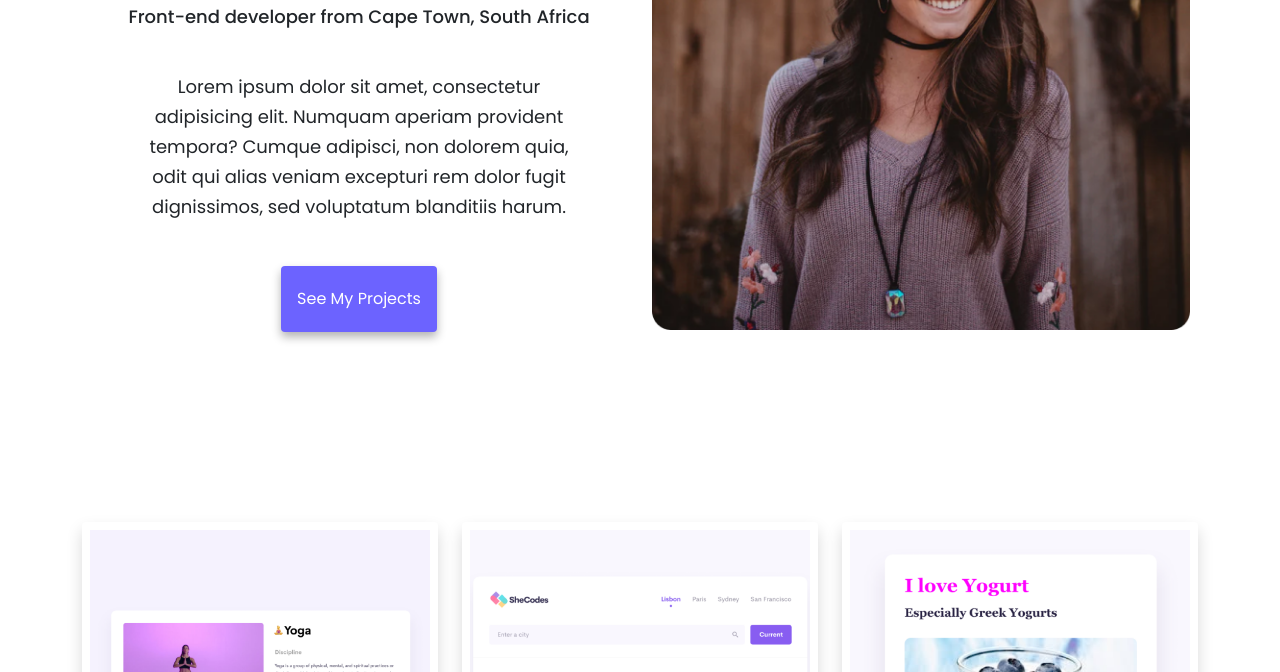
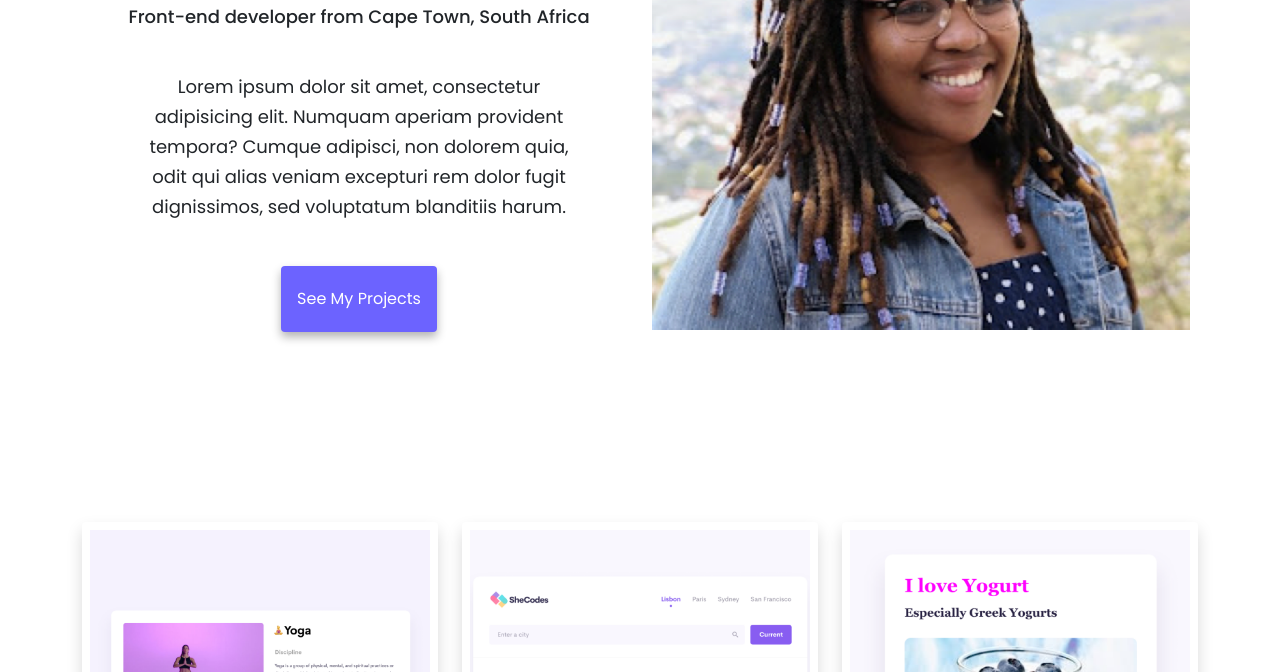
Before and after one commit to Pholisa-Fatyela/Portfolio, a plain HTML site: page about.html in a window 1280 px wide. Shown: the part 428-1100 px from the top of the page. Drawn offline with nearby package versions, Linux system fonts and the light colour scheme; a web font is replaced by a local one.

Commit message:
added my image

```diff
--- a/about.html
+++ b/about.html
@@ -81,8 +81,8 @@
         </div>
         <div class="col-lg-6">
           <img
-            src="images/patricia.png"
-            alt="headshot of patricia"
+            src="images/pholisa.png"
+            alt="headshot of pholisa"
             class="img-fluid"
           />
         </div>
```
Also changed, not shown: images/pholisa.png (added).
